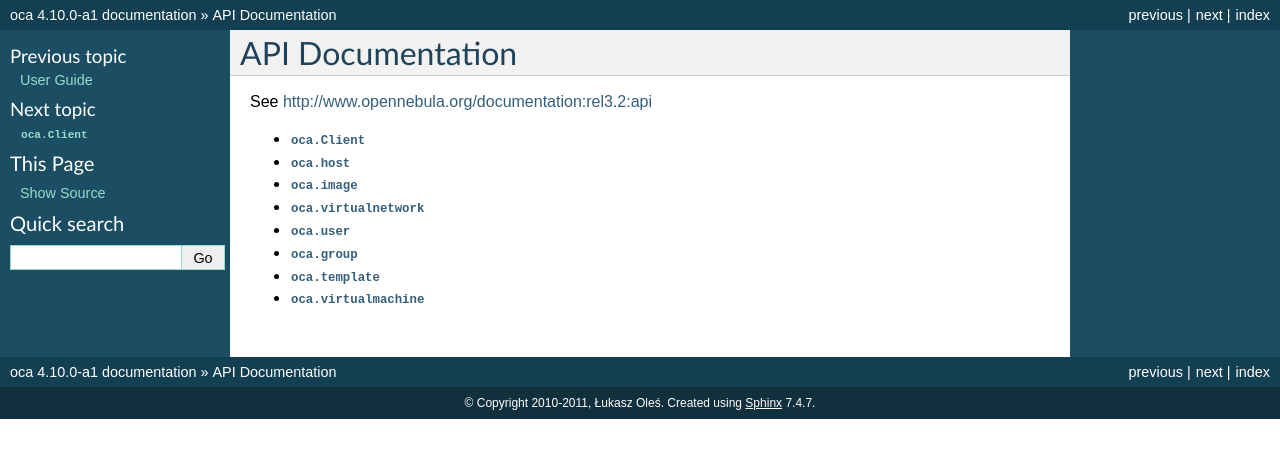
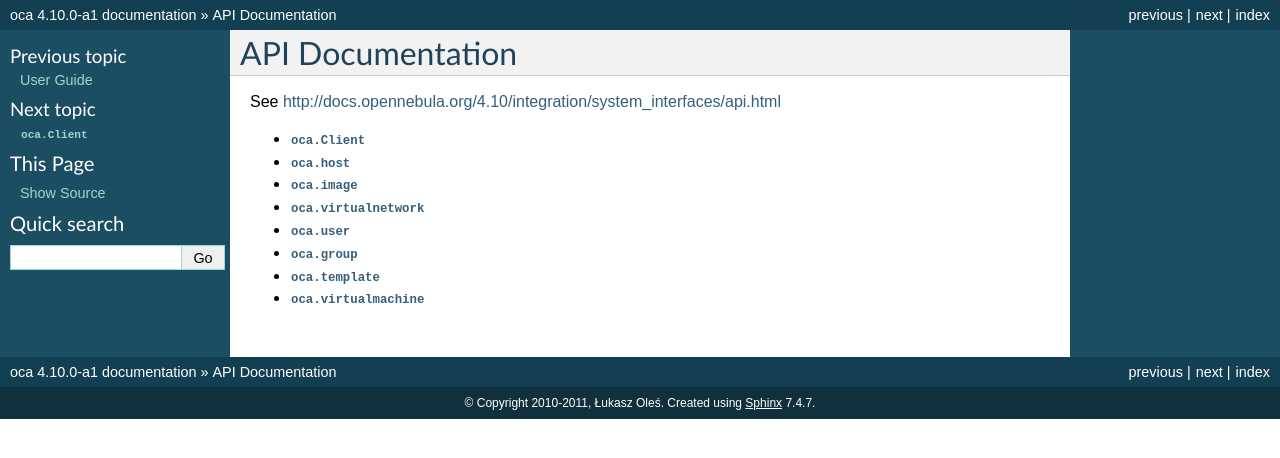
Before and after one commit to python-oca/python-oca, a Sphinx documentation site: the page built from docs/api.rst, in a window 1280 px wide. Shown: the top 458 px of the page. Built offline with Sphinx 7.4.7, drawn with Linux system fonts in a browser that asks for light colours; some of the changed lines change nothing that is shown.

Commit message:
Update link to ONe api

```diff
--- a/docs/api.rst
+++ b/docs/api.rst
@@ -1,7 +1,7 @@
 API Documentation
 =================
 
-See http://www.opennebula.org/documentation:rel3.2:api
+See http://docs.opennebula.org/4.10/integration/system_interfaces/api.html
 
 .. toctree::
    :maxdepth: 2
```
